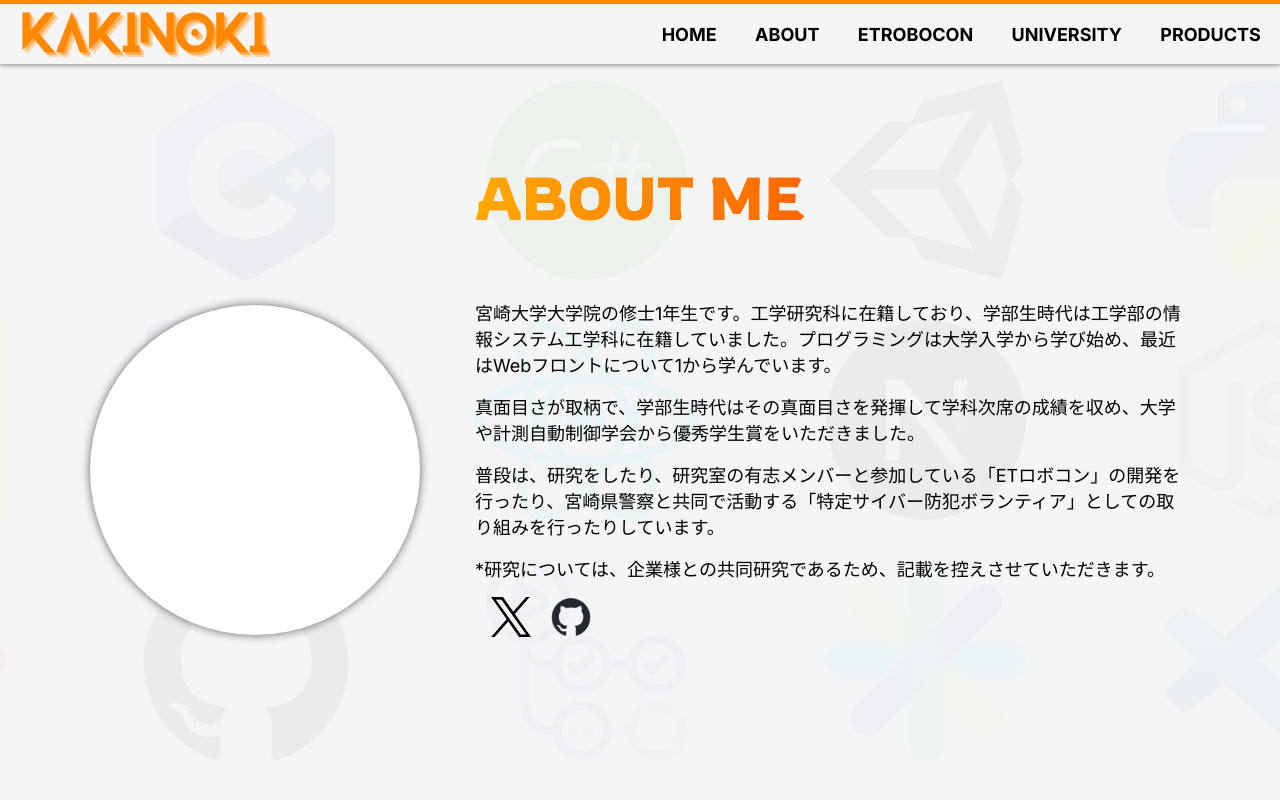
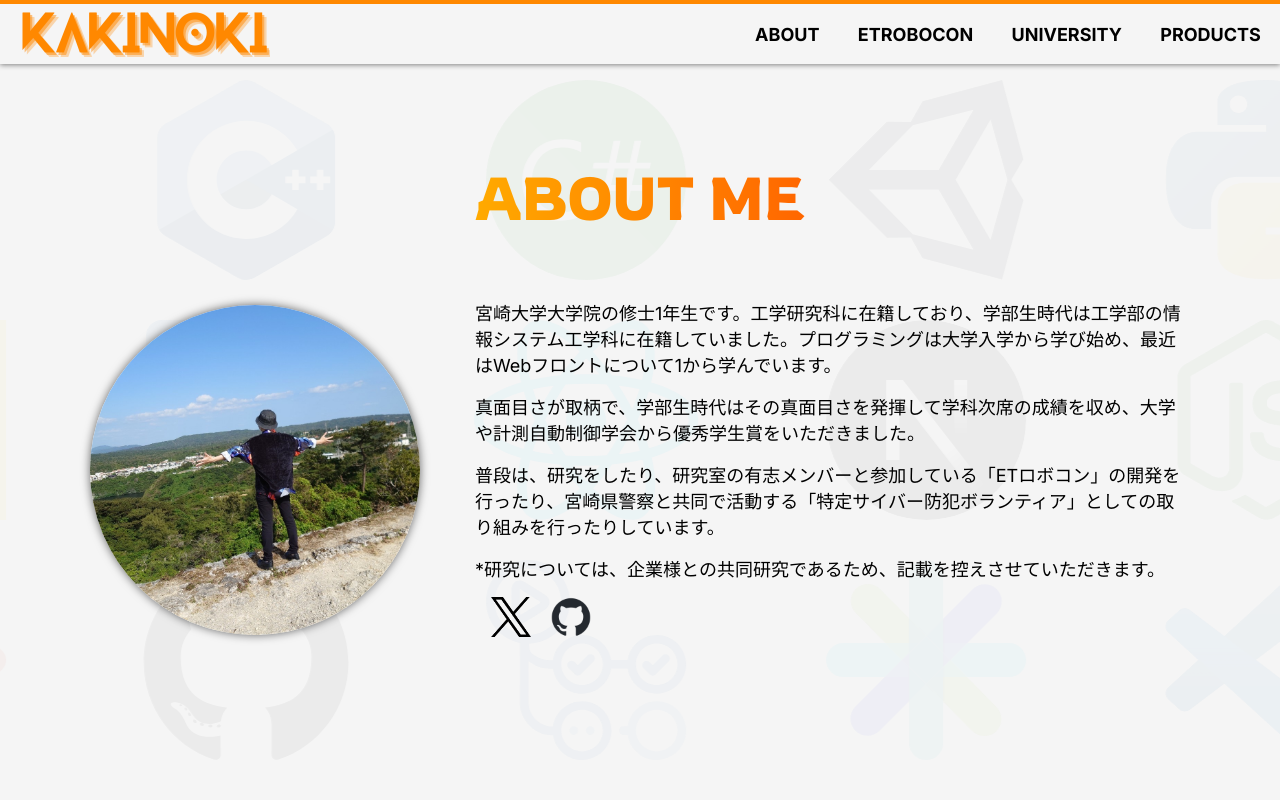
Before and after one commit to KakinokiKanta/about-kakinoki, a Next.js app: page /about in a window 1280 px wide. Shown: the top 800 px of the page. Built offline with nearby package versions, Linux system fonts and the light colour scheme; no server answers; a web font is replaced by a local one.

Commit message:
delete: ヘッダーとフッターからHOMEへ遷移するボタンを削除

```diff
--- a/src/app/about/_components/AboutMe/UserImage/index.tsx
+++ b/src/app/about/_components/AboutMe/UserImage/index.tsx
@@ -29,13 +29,13 @@ export const UserImage = () => {
   return (
     <div className={styles.parent}>
       {/* TODO: githubAPI */}
-      {/* <Image
+      <Image
         src="/home_imgs/travel_back.JPG"
         alt="Kakinoki profile image"
         fill
         style={{ objectFit: "cover" }}
         sizes="(max-width: 768px) 50%, 30%"
-      /> */}
+      />
     </div>
   );
 };
--- a/src/utils/links.ts
+++ b/src/utils/links.ts
@@ -1,5 +1,5 @@
 export const HEADER_ITEMS = [
-  { href: "/", label: "HOME" },
+  // { href: "/", label: "HOME" },
   { href: "/about", label: "ABOUT" },
   { href: "/etrobo", label: "ETROBOCON" },
   { href: "/university", label: "UNIVERSITY" },
```
